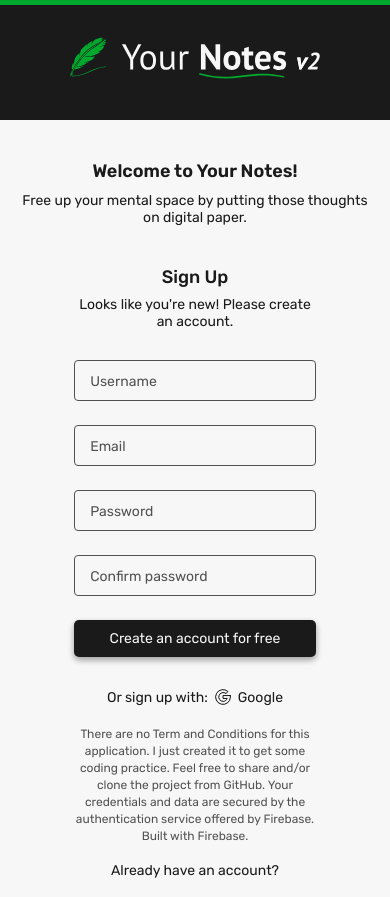
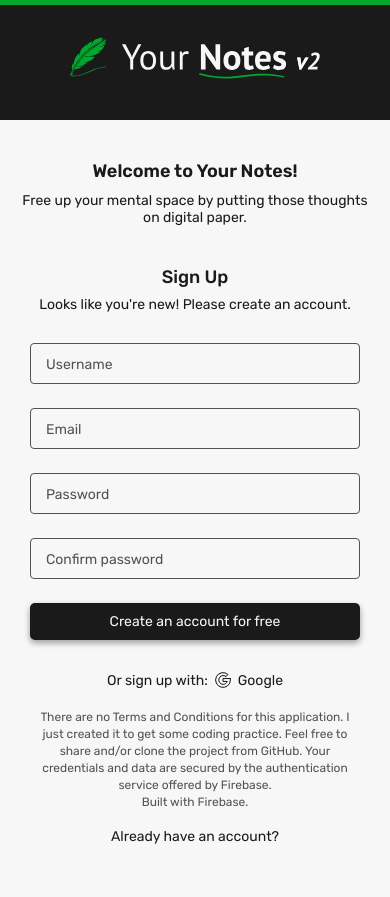
Before and after one commit to AllanKirui/your-notes-v2, a Vue app: page /signup in a window 390 px wide. After the commit the page ends 863 px from the top, so only its background shows below. Built offline with nearby package versions, Linux system fonts and the light colour scheme.

Commit message:
Add SignUp styles to global scope

```diff
--- a/src/App.vue
+++ b/src/App.vue
@@ -29,6 +29,7 @@ export default {
 
 html {
   font-size: 100%;
+  font-family: "Rubik", sans-serif;
   box-sizing: border-box;
   scroll-behavior: smooth;
 }
@@ -42,7 +43,6 @@ html {
 body {
   margin: 0;
   padding: 0;
-  font-family: "Rubik", sans-serif;
   background-color: var(--color-cultured);
   overflow-x: hidden;
 }
@@ -92,4 +92,231 @@ ul {
 .flex-fw-w {
   flex-wrap: wrap;
 }
+
+/* start of sign up, login page styles */
+.intro {
+  display: flex;
+  flex-direction: column;
+  position: relative;
+  color: var(--color-eerie-black);
+  min-height: calc(100vh - 120px);
+}
+
+.intro-text {
+  padding: 0 0.875rem;
+  text-align: center;
+  z-index: 2;
+}
+
+.intro-text .title {
+  margin-top: 2.5rem;
+  font-size: 1.125rem;
+  font-weight: 600;
+}
+
+.intro-text .tagline {
+  margin-top: 0.625rem;
+  font-size: 0.875rem;
+}
+
+.form-wrapper {
+  max-width: 20.625rem;
+  margin: 2.5rem auto 0;
+  text-align: center;
+  z-index: 2;
+}
+
+.form-wrapper .title {
+  font-size: 1.125rem;
+  font-weight: 500;
+}
+
+.form-wrapper .tagline {
+  margin-top: 0.5rem;
+  font-size: 0.875rem;
+}
+
+.form-wrapper form {
+  margin-top: 1.875rem;
+}
+
+.form-wrapper small {
+  font-size: 0.75rem;
+}
+
+.form-control {
+  position: relative;
+  width: 100%;
+  margin-bottom: 1.5rem;
+}
+
+.form-control label {
+  position: absolute;
+  top: 50%;
+  left: 1rem;
+  transform: translateY(-50%);
+  color: var(--color-traffic-grey);
+  font-size: 0.875rem;
+  transition: 0.3s cubic-bezier(0.68, -0.55, 0.265, 1.55);
+  pointer-events: none;
+}
+
+.form-control input {
+  font-size: 1rem;
+  width: 100%;
+  padding: 0.625rem 1rem;
+  background: transparent;
+  border: 1px solid var(--color-traffic-grey);
+  border-radius: 4px;
+  outline: none;
+  color: var(--color-eerie-black);
+  font-family: inherit;
+}
+
+.form-control input:focus {
+  outline: 1px solid var(--color-eerie-black);
+}
+
+.form-control input:focus + label,
+.form-control input:valid + label {
+  font-size: 0.75rem;
+  transform: translateY(-28px);
+  background-color: var(--color-cultured);
+  color: var(--color-eerie-black);
+  padding: 0 3px;
+}
+
+.form-control input:-webkit-autofill,
+.form-control input:-webkit-autofill:hover,
+.form-control input:-webkit-autofill:focus,
+.form-control input:-webkit-autofill:active {
+  box-shadow: 0 0 0 1.875rem var(--color-cultured) inset !important;
+  -webkit-box-shadow: 0 0 0 1.875rem var(--color-cultured) inset !important;
+}
+
+.form-control small {
+  position: absolute;
+  left: 16px;
+  bottom: -1.125rem;
+  font-style: italic;
+}
+
+.submit-button button {
+  width: 100%;
+  padding: 0.625rem 1rem;
+  border: none;
+  outline: none;
+  border-radius: 5px;
+  background-color: var(--color-eerie-black);
+  color: var(--color-cultured);
+  font-family: inherit;
+  font-size: 0.875rem;
+  cursor: pointer;
+  transition: all 0.2s ease;
+  box-shadow: rgba(0, 0, 0, 0.16) 0px 3px 6px, rgba(0, 0, 0, 0.23) 0px 3px 6px;
+  position: relative;
+  overflow: hidden;
+  z-index: 1;
+}
+
+.submit-button button span {
+  position: absolute;
+  left: calc((var(--n) - 1) * 20%);
+  width: 20%;
+  height: 100%;
+  background-color: var(--color-cultured);
+  border-radius: 50%;
+  transform: translateY(150%);
+  transition: 0.5s;
+  transition-delay: calc((var(--n) - 1) * 0.1s);
+  z-index: -1;
+}
+
+/* Give each span element it's own value of "n" */
+.submit-button button span:nth-child(1) {
+  --n: 1;
+}
+
+.submit-button button span:nth-child(2) {
+  --n: 2;
+}
+
+.submit-button button span:nth-child(3) {
+  --n: 3;
+}
+
+.submit-button button span:nth-child(4) {
+  --n: 4;
+}
+
+.submit-button button span:nth-child(5) {
+  --n: 5;
+}
+
+.submit-button button:hover span {
+  transform: translateY(0) scale(2);
+}
+
+.submit-button button:hover {
+  transition-delay: 0.35s;
+  color: var(--color-eerie-black);
+}
+
+.meta {
+  margin-top: 1.875rem;
+  margin-bottom: 1.125rem;
+  font-size: 0.875rem;
+}
+
+.meta-terms {
+  margin-top: 1.125rem;
+  color: var(--color-traffic-grey);
+}
+
+.meta-login .link,
+.meta-google .link {
+  color: inherit;
+}
+
+.meta-login .link:hover,
+.meta-google .link:hover {
+  text-decoration: underline;
+}
+
+.meta-google img,
+.meta-google .link {
+  margin-left: 0.3125rem;
+}
+
+.meta-login {
+  margin-top: 1.125rem;
+}
+
+.intro-images {
+  position: absolute;
+  width: 100%;
+  height: 100%;
+  background-image: url("./assets/img/bg-left.min.svg"),
+    url("./assets/img/bg-right.min.svg");
+  background-repeat: no-repeat, no-repeat;
+  background-attachment: fixed, fixed;
+  background-size: 368px, 368px;
+  background-position: left bottom, right bottom;
+  z-index: 1;
+}
+/* end of sign up, login page styles */
+
+/* media queries */
+@media (max-width: 1200px) {
+  .intro-images {
+    background-size: calc(((100vw - 400px) / 2) - 32px),
+      calc(((100vw - 400px) / 2) - 32px), cover;
+  }
+}
+
+@media (max-width: 704px) {
+  .intro-images {
+    background: var(--color-clouds);
+  }
+}
 </style>
--- a/src/components/authn/SignUp.vue
+++ b/src/components/authn/SignUp.vue
@@ -7,7 +7,7 @@
       </p>
     </div>
 
-    <div class="intro-bg-1"></div>
+    <div class="intro-images"></div>
 
     <div class="form-wrapper">
       <h2 class="title">Sign Up</h2>
@@ -34,7 +34,10 @@
           <!-- <small>Email or username is invalid</small> -->
         </div>
         <div class="submit-button">
-          <button type="submit">Create an account for free</button>
+          <button type="submit">
+            Create an account for free <span></span><span></span><span></span
+            ><span></span><span></span>
+          </button>
         </div>
       </form>
       <div class="meta">
@@ -51,7 +54,7 @@
         </div>
         <div class="meta-terms">
           <small
-            >There are no Term and Conditions for this application. I just
+            >There are no Terms and Conditions for this application. I just
             created it to get some coding practice. Feel free to share and/or
             clone the project from GitHub. Your credentials and data are secured
             by the authentication service offered by Firebase.<br />Built with
@@ -63,171 +66,5 @@
         </div>
       </div>
     </div>
-
-    <div class="intro-bg-2"></div>
   </section>
 </template>
-
-<style scoped>
-.intro {
-  display: grid;
-  grid-template-columns: repeat (3, 1fr);
-  grid-template-rows: repeat (2, 1fr);
-  gap: 2.5rem;
-  padding: 0 1.25rem;
-  margin-bottom: 1.125rem;
-  color: var(--color-eerie-black);
-}
-
-.intro-text {
-  grid-row: 1;
-  grid-column: 1 / span 3;
-  text-align: center;
-}
-
-.intro-text .title {
-  margin-top: 2.5rem;
-  font-size: 1.125rem;
-  font-weight: 600;
-}
-
-.intro-text .tagline {
-  margin-top: 0.625rem;
-  font-size: 0.875rem;
-}
-
-.form-wrapper {
-  position: relative;
-
-  grid-column: 2;
-  grid-row: 2;
-  max-width: 20.625rem;
-  margin: 0 auto;
-  text-align: center;
-}
-
-.form-wrapper .title {
-  font-size: 1.125rem;
-  font-weight: 500;
-}
-
-.form-wrapper .tagline {
-  margin-top: 0.5rem;
-  font-size: 0.875rem;
-}
-
-.form-wrapper form {
-  margin-top: 1.875rem;
-}
-
-.form-wrapper small {
-  font-size: 0.75rem;
-}
-
-.form-control {
-  position: relative;
-  max-width: 20.625rem;
-  margin-bottom: 1.5rem;
-}
-
-.form-control label {
-  position: absolute;
-  top: 50%;
-  left: 1rem;
-  transform: translateY(-50%);
-  color: var(--color-traffic-grey);
-  font-size: 0.875rem;
-  transition: 0.3s cubic-bezier(0.68, -0.55, 0.265, 1.55);
-  pointer-events: none;
-}
-
-.form-control input {
-  font-size: 1rem;
-  width: 100%;
-  padding: 0.625rem 1rem;
-  background: transparent;
-  border: 1px solid var(--color-traffic-grey);
-  border-radius: 4px;
-  outline: none;
-  color: var(--color-eerie-black);
-  font-family: inherit;
-}
-
-.form-control input:focus {
-  outline: 1px solid var(--color-eerie-black);
-}
-
-.form-control input:focus + label,
-.form-control input:valid + label {
-  font-size: 0.75rem;
-  transform: translateY(-28px);
-  background-color: var(--color-cultured);
-  color: var(--color-eerie-black);
-  padding: 0 3px;
-}
-
-.form-control input:-webkit-autofill,
-.form-control input:-webkit-autofill:hover,
-.form-control input:-webkit-autofill:focus,
-.form-control input:-webkit-autofill:active {
-  box-shadow: 0 0 0 1.875rem var(--color-cultured) inset !important;
-  -webkit-box-shadow: 0 0 0 1.875rem var(--color-cultured) inset !important;
-}
-
-.form-control small {
-  position: absolute;
-  left: 16px;
-  bottom: -1.125rem;
-  font-style: italic;
-}
-
-.submit-button button {
-  width: 100%;
-  padding: 0.625rem 1rem;
-  border: none;
-  outline: none;
-  border-radius: 5px;
-  background-color: var(--color-eerie-black);
-  color: var(--color-cultured);
-  font-family: inherit;
-  font-size: 0.875rem;
-  cursor: pointer;
-  transition: all 0.2s ease;
-  box-shadow: rgba(0, 0, 0, 0.16) 0px 3px 6px, rgba(0, 0, 0, 0.23) 0px 3px 6px;
-}
-
-.submit-button button:hover {
-  background-color: var(--color-dark-pastel-green);
-  color: var(--color-eerie-black);
-}
-
-.meta {
-  margin-top: 1.875rem;
-  font-size: 0.875rem;
-}
-
-.meta-terms {
-  margin-top: 1.125rem;
-
-  color: var(--color-traffic-grey);
-}
-
-.meta-login .link,
-.meta-google .link {
-  color: inherit;
-}
-
-.meta-login .link:hover,
-.meta-google .link:hover {
-  text-decoration: underline;
-}
-
-.meta-google img,
-.meta-google .link {
-  margin-left: 0.3125rem;
-}
-
-.meta-login {
-  margin-top: 1.125rem;
-}
-</style>
```
